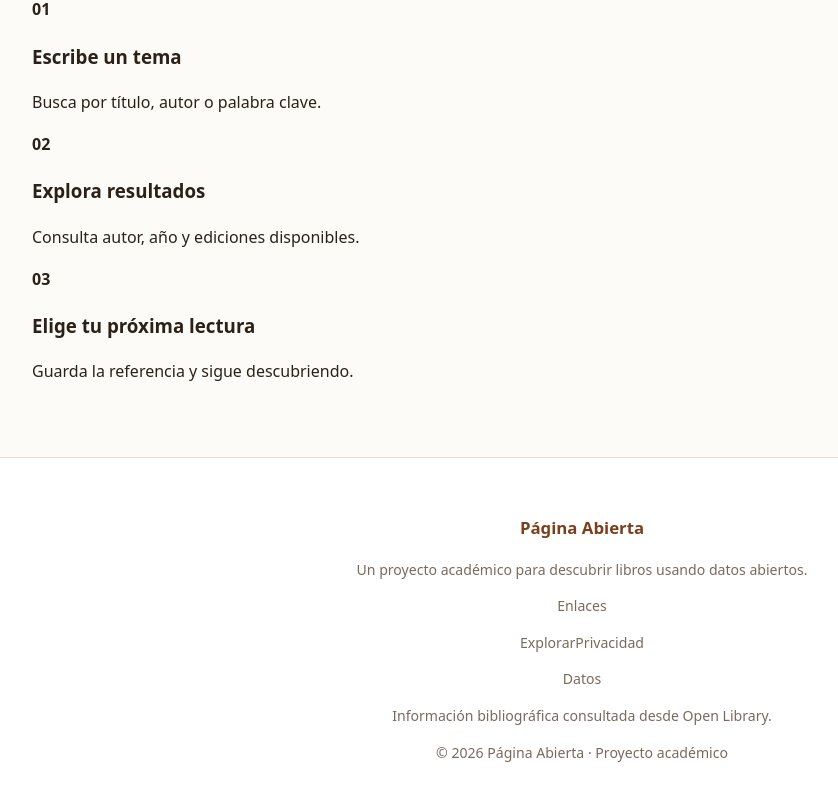
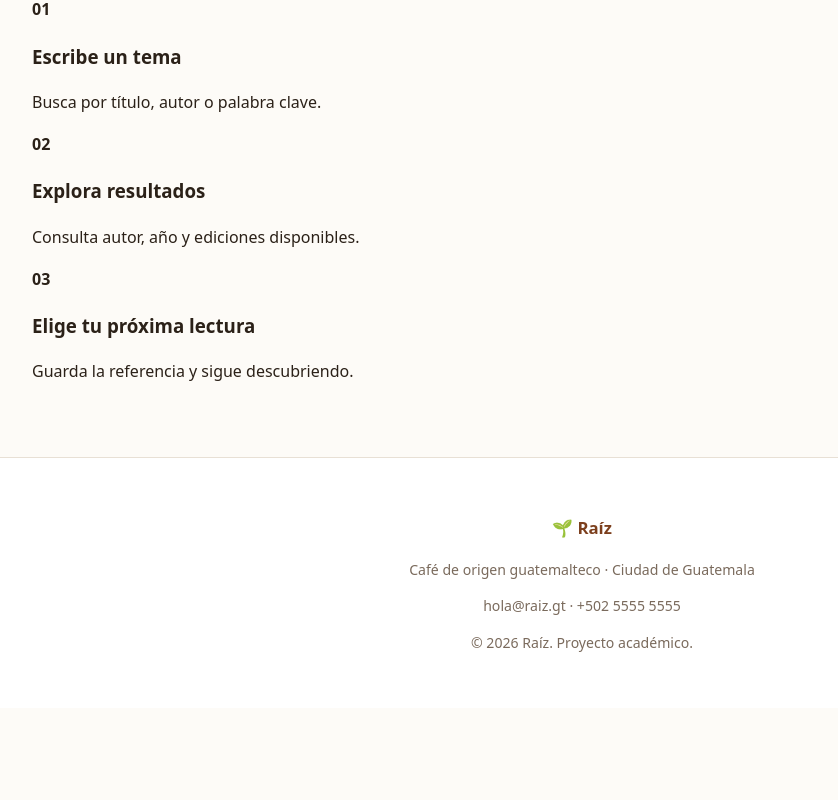
Before and after one commit to hhigueros/ejercicio-con-react, a React (Vite) app: page / in a window 1280 px wide. Shown: the part 1386-2186 px from the top of the page, without its empty margins (58-896 px from the left). After the commit the page ends 2094 px from the top, so only its background shows below. Built offline with nearby package versions, Linux system fonts and the light colour scheme.

Commit message:
Restaura diseño original del proyecto

```diff
--- a/src/components/SiteFooter.jsx
+++ b/src/components/SiteFooter.jsx
@@ -1,8 +1,12 @@
-import { Link } from 'react-router-dom';
 export default function SiteFooter() {
-  return <footer className="footer"><div className="contenedor footer__grid">
-    <div><p className="footer__marca">Página Abierta</p><p>Un proyecto académico para descubrir libros usando datos abiertos.</p></div>
-    <div><p className="footer__titulo">Enlaces</p><Link to="/explorar">Explorar</Link><Link to="/privacidad">Privacidad</Link></div>
-    <div><p className="footer__titulo">Datos</p><p>Información bibliográfica consultada desde Open Library.</p></div>
-  </div><p className="footer__copy">© {new Date().getFullYear()} Página Abierta · Proyecto académico</p></footer>;
+  const anio = new Date().getFullYear();
+
+  return (
+    <footer className="footer">
+      <p className="footer__marca">🌱 Raíz</p>
+      <p>Café de origen guatemalteco · Ciudad de Guatemala</p>
+      <p>hola@raiz.gt · +502 5555 5555</p>
+      <p>© {anio} Raíz. Proyecto académico.</p>
+    </footer>
+  );
 }
```
